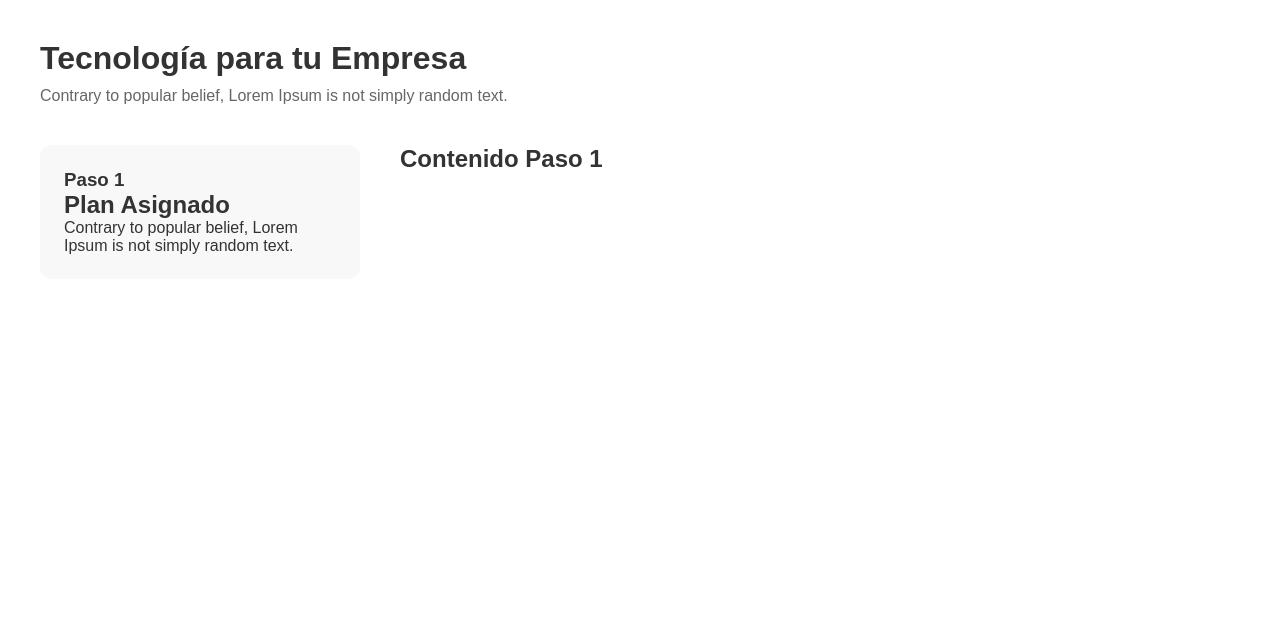
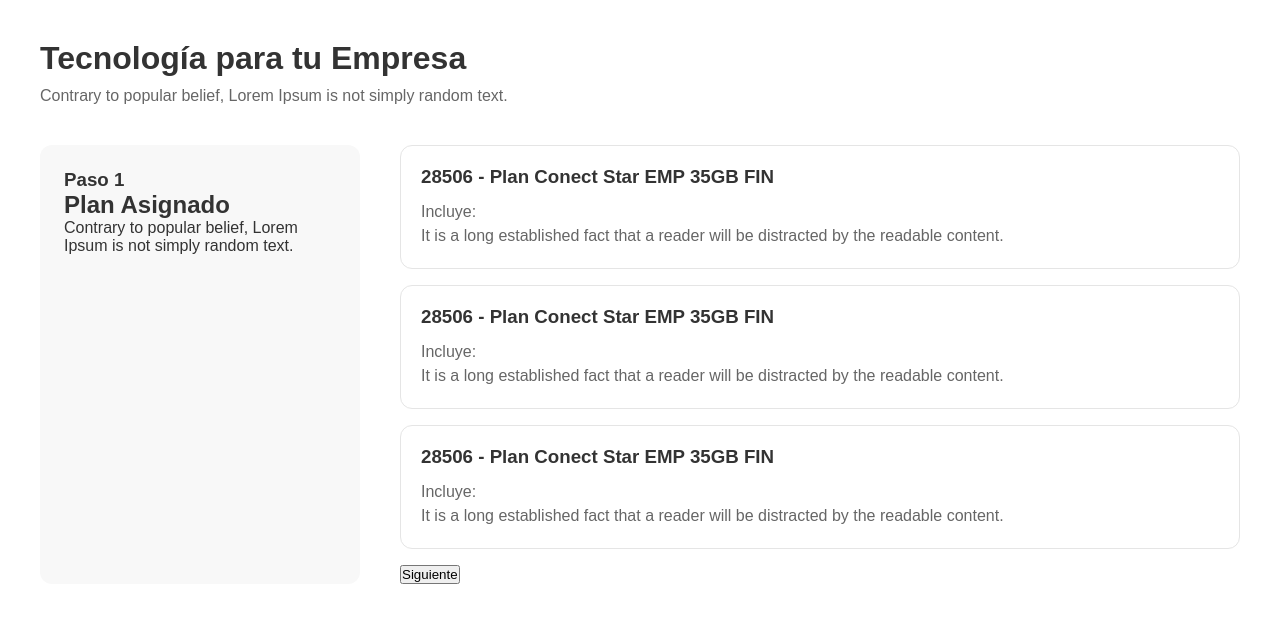
Before and after one commit to AlexisLeCo/prueba-hitss, a React (Vite) app: page / in a window 1280 px wide. Shown: the top 622 px of the page. Built offline with nearby package versions, Linux system fonts and the light colour scheme.

Commit message:
Se implementan las cards del paso 1

```diff
--- /dev/null
+++ b/src/components/Cards/PlanCard.css
@@ -0,0 +1,21 @@
+.plan-card {
+  border: 1px solid #e5e5e5;
+  border-radius: 12px;
+  padding: 20px;
+  margin-bottom: 16px;
+  cursor: pointer;
+  transition: 0.2s;
+}
+
+.plan-card:hover {
+  box-shadow: 0 4px 12px rgba(0,0,0,.08);
+}
+
+.plan-card h3 {
+  margin-bottom: 12px;
+}
+
+.plan-card p {
+  color: #666;
+  line-height: 1.5;
+}
--- /dev/null
+++ b/src/components/Cards/PlanCard.jsx
@@ -0,0 +1,15 @@
+import "./PlanCard.css";
+
+function PlanCard({ title, description }) {
+  return (
+    <div className="plan-card">
+      <h3>{title}</h3>
+
+      <p>Incluye:</p>
+
+      <p>{description}</p>
+    </div>
+  );
+}
+
+export default PlanCard;
--- a/src/pages/Step1.jsx
+++ b/src/pages/Step1.jsx
@@ -1,10 +1,42 @@
 import WizardLayout from "../components/Layout/WizardLayout";
 import StepSidebar from "../components/Sidebar/StepSidebar";
+import PlanCard from "../components/Cards/PlanCard";
 
 function Step1() {
+  const plans = [
+    {
+      id: 1,
+      title: "28506 - Plan Conect Star EMP 35GB FIN",
+      description:
+        "It is a long established fact that a reader will be distracted by the readable content."
+    },
+    {
+      id: 2,
+      title: "28506 - Plan Conect Star EMP 35GB FIN",
+      description:
+        "It is a long established fact that a reader will be distracted by the readable content."
+    },
+    {
+      id: 3,
+      title: "28506 - Plan Conect Star EMP 35GB FIN",
+      description:
+        "It is a long established fact that a reader will be distracted by the readable content."
+    }
+  ];
+
   return (
     <WizardLayout sidebar={<StepSidebar />}>
-      <h2>Contenido Paso 1</h2>
+      {plans.map((plan) => (
+        <PlanCard
+          key={plan.id}
+          title={plan.title}
+          description={plan.description}
+        />
+      ))}
+
+      <button>
+        Siguiente
+      </button>
     </WizardLayout>
   );
 }
```
